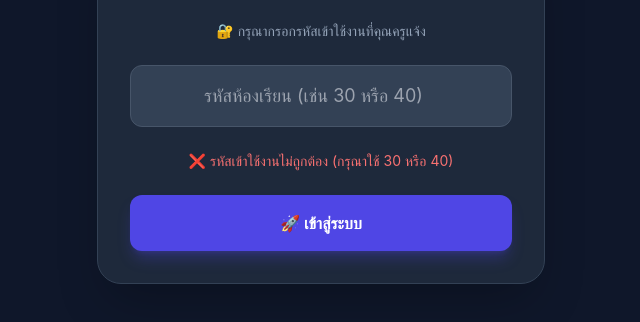
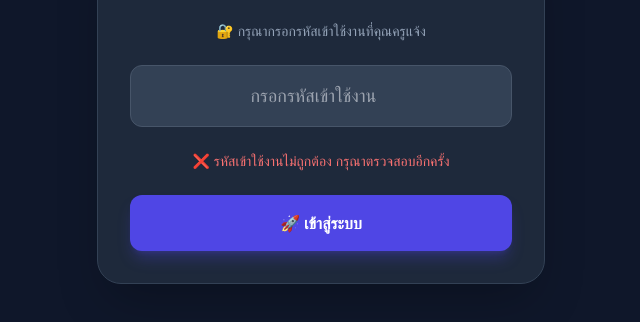
Before and after one commit to soontorn10/soontorn10-shadow-game, a plain HTML site: page index.html in a window 1280 px wide. Both pictures are taken after a click on the button "🚀 เข้าสู่ระบบ". Shown: the part 292-614 px from the top of the page, without its empty margins (319-959 px from the left). Drawn offline with nearby package versions, Linux system fonts and the light colour scheme.

Commit message:
18/11/12

```diff
--- a/index.html
+++ b/index.html
@@ -18,7 +18,7 @@
         <div id="view-code" class="space-y-6">
             <h1 class="text-2xl font-bold text-indigo-400">🎭 เกมเงาปริศนา</h1>
             <p class="text-slate-400 text-sm">🔐 กรุณากรอกรหัสเข้าใช้งานที่คุณครูแจ้ง</p>
-            <input type="number" id="roomCode" placeholder="รหัสห้องเรียน (เช่น 30 หรือ 40)" class="w-full p-4 rounded-xl bg-slate-700 border border-slate-600 focus:outline-none focus:ring-2 focus:ring-indigo-500 text-center text-lg">
+            <input type="number" id="roomCode" placeholder="กรอกรหัสเข้าใช้งาน" class="w-full p-4 rounded-xl bg-slate-700 border border-slate-600 focus:outline-none focus:ring-2 focus:ring-indigo-500 text-center text-lg">
             <div id="codeError" class="text-red-400 text-sm hidden"></div>
             <button onclick="checkCode()" class="w-full py-4 bg-indigo-600 rounded-xl font-bold hover:bg-indigo-500 transition shadow-lg shadow-indigo-600/30">🚀 เข้าสู่ระบบ</button>
         </div>
@@ -66,12 +66,12 @@
             }
         };
 
-        // ตำแหน่งไฟล์ภาพในโฟลเดอร์ images/ สำหรับใช้งานบน GitHub Pages
+        // ตำแหน่งไฟล์ภาพในโฟลเดอร์ images/ บน GitHub (ตรงตามชื่อไฟล์ .png.png ที่อัปโหลดจริง)
         const IMAGES = {
-            1: "images/jakeh.png",        // ดีด: จะเข้
-            2: "images/saw-u.png",        // สี: ซออู้
-            3: "images/ranat-thum.png",   // ตี: ระนาดทุ้ม
-            4: "images/khlui.png"         // เป่า: ขลุ่ย
+            1: "images/jakeh.png.png",        // ดีด: จะเข้
+            2: "images/saw-u.png.png",        // สี: ซออู้
+            3: "images/ranat-thum.png.png",   // ตี: ระนาดทุ้ม
+            4: "images/khlui.png.png"         // เป่า: ขลุ่ย
         };
 
         let currentCode = "";
@@ -104,7 +104,7 @@
                 document.getElementById('view-student').classList.remove('hidden-section');
                 document.getElementById('studentNo').focus();
             } else {
-                errorDiv.innerText = "❌ รหัสเข้าใช้งานไม่ถูกต้อง (กรุณาใช้ 30 หรือ 40)";
+                errorDiv.innerText = "❌ รหัสเข้าใช้งานไม่ถูกต้อง กรุณาตรวจสอบอีกครั้ง";
                 errorDiv.classList.remove('hidden');
             }
         }
```
